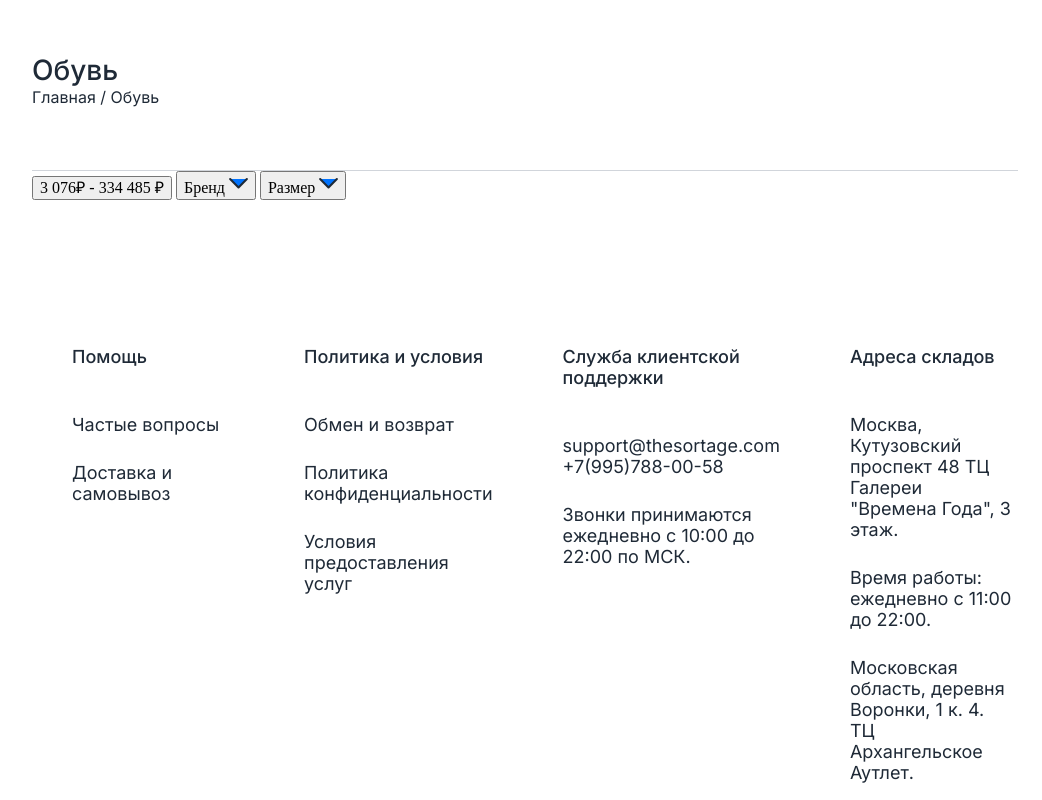
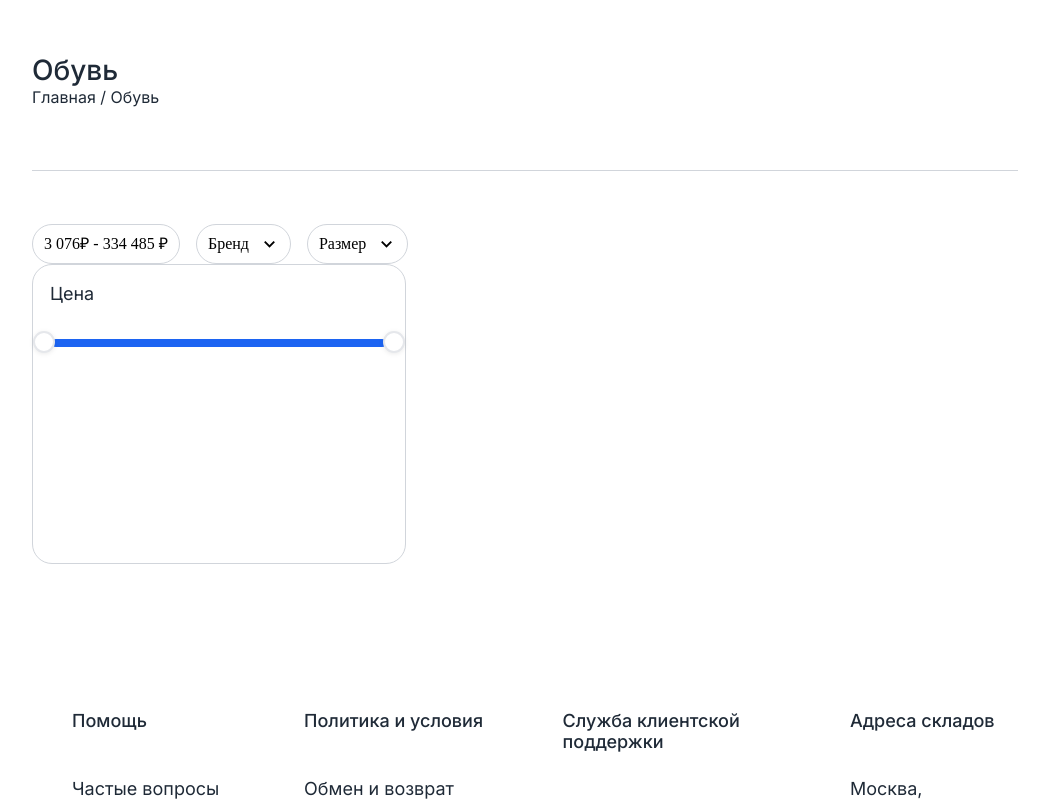
Before and after one commit to evdokimov-dens/poizon-project, a PHP site: page /shoes.php in a window 1280 px wide; the page is wider, and only the part inside the window is pictured. Shown: the part 97-897 px from the top of that part, without its empty margins (118-1160 px from the left). Run offline with PHP 8.4, Linux system fonts and the light colour scheme; some web fonts are replaced.

Commit message:
add: price filter

```diff
--- a/css/style.css
+++ b/css/style.css
@@ -979,3 +979,152 @@ html {
   margin: 0;
   padding: 0;
 }
+.price-container {
+  display: flex;
+  align-items: center;
+  flex-direction: row;
+  gap: 16px;
+  margin-top: 53px;
+  pointer-events: auto;
+}
+.shoes-costs,
+.shoes-brand,
+.shoes-size {
+  display: flex;
+  align-items: center;
+  justify-content: center;
+  padding: 10px 11px 9px 11px;
+  border-radius: 100px;
+  border: 1px solid #d1d5db;
+  background-color: #fff;
+  gap: 11px;
+  cursor: pointer;
+  pointer-events: auto;
+  transition: all 0.2s ease;
+}
+.shoes-costs:active,
+.shoes-brand:active,
+.shoes-size:active {
+  background: #f0f9ff; /* Синий фон */
+  border: 1px solid #1aaaea;
+}
+.price-filter-container {
+  width: 374px;
+  height: 300px;
+  border-radius: 20px;
+  border: 1px solid #d1d5db;
+}
+.price-filter-text {
+  margin-left: 17px;
+  color: #1f2a37;
+  leading-trim: both;
+  text-edge: cap;
+  font-family: "Inter";
+  font-size: 18px;
+  font-style: normal;
+  font-weight: 400;
+  line-height: normal;
+}
+.range-wrapper {
+  display: flex;
+  align-items: center;
+  justify-content: center;
+  position: relative;
+  height: 24px;
+  margin-top: 27px;
+  &::before {
+    content: "";
+    display: block;
+    width: 90%;
+    height: 8px;
+    background: var(--primary-600, #1c64f2);
+    position: absolute;
+    border-radius: 4px;
+  }
+  .custom-range {
+    appearance: none;
+    pointer-events: none;
+    outline: none;
+    position: absolute;
+    top: 0;
+    background-color: transparent;
+    z-index: 0;
+    width: 100%;
+    &:focus {
+      outline: none;
+    }
+    &::-webkit-slider-runnable-track {
+      appearance: none;
+      height: 4px;
+      background-color: transparent;
+    }
+    &::-moz-range-track {
+      appearance: none;
+      height: 4px;
+      background-color: transparent;
+    }
+    &::-ms-track {
+      appearance: none;
+      height: 4px;
+      background-color: transparent;
+    }
+
+    &::-webkit-slider-thumb {
+      appearance: none;
+      height: 22px;
+      width: 22px;
+      border-radius: 50%;
+      border: solid 2px #e5e7eb;
+      background-color: #fff;
+      filter: drop-shadow(0 1px 2px rgba(0, 0, 0, 0.08));
+      cursor: grab;
+      pointer-events: auto;
+      z-index: 1;
+    }
+    &::-moz-range-thumb {
+      appearance: none;
+      height: 34px;
+      width: 34px;
+      border-radius: 50%;
+      border: solid 2px #e8e7e6;
+      background-color: #32302e;
+      cursor: grab;
+      pointer-events: auto;
+      z-index: 1;
+    }
+    &::-ms-thumb {
+      appearance: none;
+      height: 34px;
+      width: 34px;
+      border-radius: 50%;
+      border: solid 2px #e8e7e6;
+      background-color: #32302e;
+      cursor: grab;
+      pointer-events: auto;
+      z-index: 1;
+    }
+
+    &:hover::-webkit-slider-thumb {
+      box-shadow: 0 0 8px rgba(0, 0, 0, 0.5);
+    }
+    &:hover::-moz-range-thumb {
+      box-shadow: 0 0 8px rgba(0, 0, 0, 0.5);
+    }
+    &:hover::-ms-thumb {
+      box-shadow: 0 0 8px rgba(0, 0, 0, 0.5);
+    }
+
+    &:active::-webkit-slider-thumb {
+      cursor: grabbing;
+      box-shadow: 0 0 8px rgba(0, 0, 0, 0.5);
+    }
+    &:active::-moz-range-thumb {
+      cursor: grabbing;
+      box-shadow: 0 0 8px rgba(0, 0, 0, 0.5);
+    }
+    &:active::-ms-thumb {
+      cursor: grabbing;
+      box-shadow: 0 0 8px rgba(0, 0, 0, 0.5);
+    }
+  }
+}
--- a/shoes.php
+++ b/shoes.php
@@ -4,18 +4,25 @@
     <h2 class="shoes-title">Обувь</h2>
     <p class="shoes-text">Главная / Обувь</p>
   </div>
-  <div class="price-filter-container">
+  <div class="price-container">
     <button class="shoes-costs">3 076₽ - 334 485 ₽</button>
     <button class="shoes-brand">Бренд
-      <svg class="shoes-arrow-vector" width="19" height="19">
-            <use href="img/sprite.svg#shoes-arrow"></use>
-          </svg>
+  <svg width="19" height="19" viewBox="0 0 20 20" fill="none">
+    <path d="M5 7L10 12L15 7" stroke="#000" stroke-width="2"/>
+  </svg>
+</button>
+    <button class="shoes-size">Размер
+      <svg width="19" height="19" viewBox="0 0 20 20" fill="none">
+    <path d="M5 7L10 12L15 7" stroke="#000" stroke-width="2"/>
+  </svg>
     </button>
-    <button class="shoes-size">Размер
-      <svg class="shoes-arrow-vector" width="19" height="19">
-            <use href="img/sprite.svg#shoes-arrow"></use>
-          </svg>
-    </button>
+  </div>
+  <div class="price-filter-container">
+    <p class="price-filter-text">Цена</p>
+    <div class="range-wrapper">
+      <input class="custom-range" type="range" min="0" max="334485" step="1" value="0">
+      <input class="custom-range" type="range" min="0" max="334485" step="1" value="334485">
+    </div>
   </div>
 </section>
 <? include_once('footer.php');?>
```
Also changed, not shown: img/shoes-arrow.jpg (added), img/sprite.svg.
